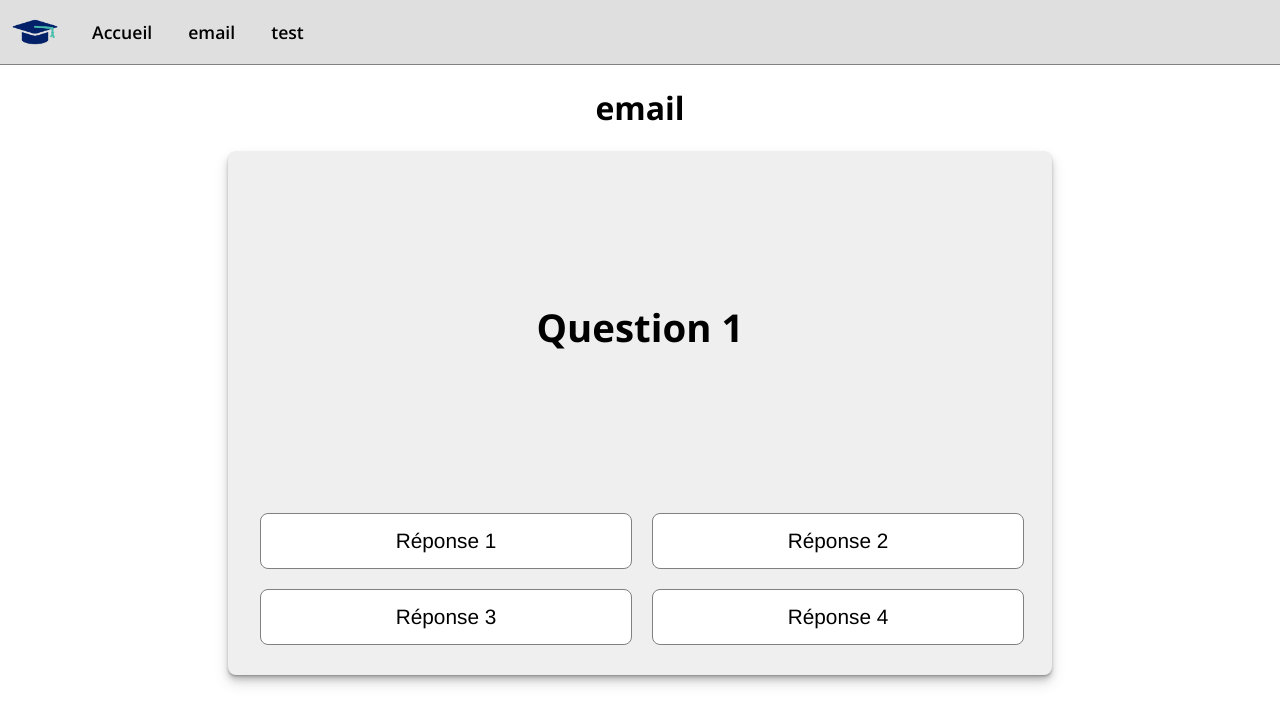
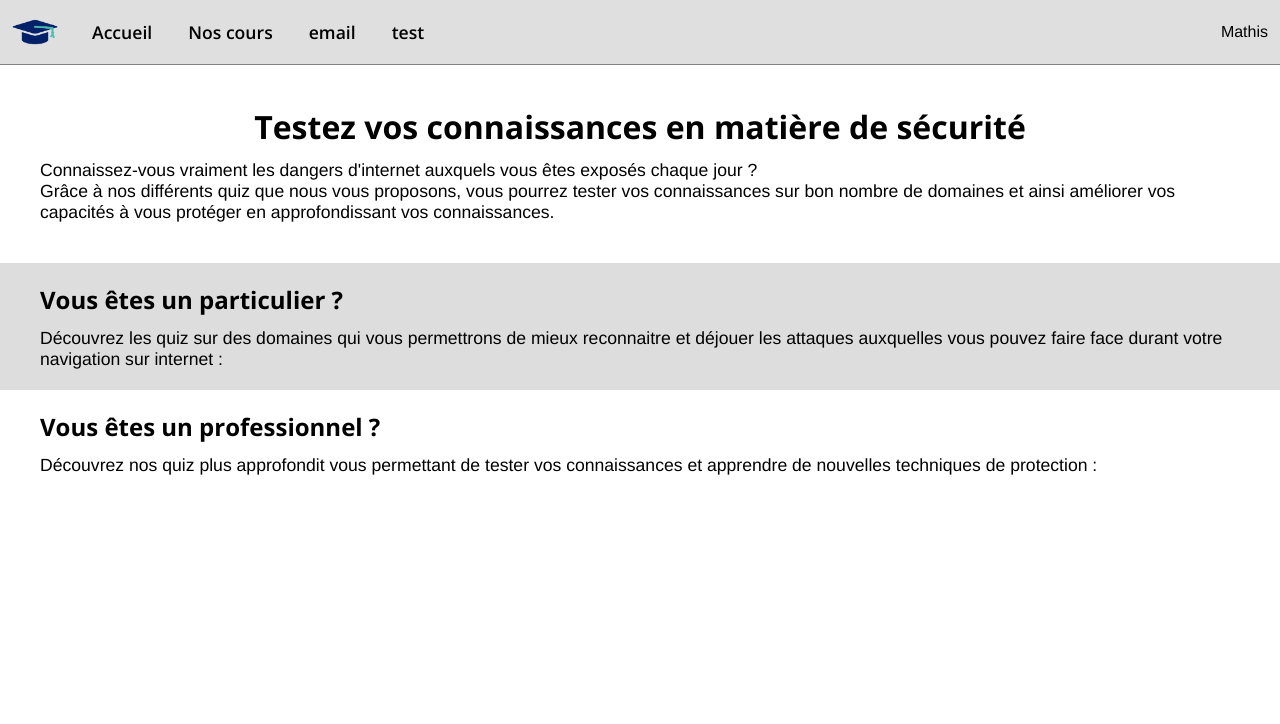
Before and after one commit to coulibib/cybersecurity, a Vue app: page /#/survey/0/0 in a window 1280 px wide. Shown: the top 724 px of the page. Built offline with nearby package versions, Linux system fonts and the light colour scheme.

Commit message:
Improve home and navbar

```diff
--- /dev/null
+++ b/src/assets/accounts.json
@@ -0,0 +1,7 @@
+[
+  {
+    "name": "Mathis",
+    "email": "mathis.sema@gmail.com",
+    "password": "123"
+  }
+]
--- a/src/components/navbar.vue
+++ b/src/components/navbar.vue
@@ -1,8 +1,9 @@
 <template>
   <div id="navbar">
     <header>
+      <div>
         <!-- Logo -->
-      <a href="/" @click.prevent="$router.go('/')" id="logo">
+        <a href="/" id="logo">
           <img alt="Logo" src="@/assets/logo.png">
         </a>
         <!-- Links for Phone -->
@@ -14,9 +15,14 @@
         </a>
         <!-- Links for PC -->
         <nav>
-        <router-link to="/">Accueil</router-link>
-        <router-link v-for="i in Categories.length" :key="i" :to="'/survey/' + (i-1) + '/0'">{{ Categories[i-1] }}</router-link>
+          <a href="/">Accueil</a>
+          <a href="#">Nos cours</a>
+          <a v-for="i in Categories.length" :key="i" :href="'/survey/' + (i-1) + '/0'">{{ Categories[i-1] }}</a>
         </nav>
+      </div>
+      <div>
+        <a href="/">{{ Accounts[0]['name'] }}</a>
+      </div>
     </header>
   </div>
 </template>
@@ -27,7 +33,7 @@ import {mapState} from "vuex";
 export default {
   name: "navbar",
   computed: {
-    ...mapState(['Categories'])
+    ...mapState(['Categories', 'Accounts'])
   }
 }
 </script>
@@ -51,6 +57,18 @@ export default {
   display: flex;
   flex-flow: row nowrap;
   align-items: center;
+  justify-content: space-between;
+}
+
+#navbar header div:first-of-type {
+  display: flex;
+  flex-flow: row nowrap;
+  align-items: center;
+}
+
+#navbar header div:last-of-type a {
+  color: var(--primary-text);
+  text-decoration: none;
 }
 
 #logo, #logo * {
--- a/src/router/index.js
+++ b/src/router/index.js
@@ -1,4 +1,4 @@
-import { createRouter, createWebHashHistory } from 'vue-router'
+import {createRouter, createWebHistory} from 'vue-router'
 import Home from '../views/Home.vue'
 import Survey from '../views/Survey.vue'
 
@@ -8,7 +8,22 @@ const routes = [
 ]
 
 const router = createRouter({
-  history: createWebHashHistory(),
+  history: createWebHistory(process.env.BASE_URL),
+  scrollBehavior(to, from, SavedPosition) {
+    if (to.hash) {
+      let id = window.location.href.split("#")[1];
+      if (id.length) {
+        let yOffset = -64;
+        let element = document.getElementById(id);
+        let y = element.getBoundingClientRect().top + window.pageYOffset + yOffset;
+        window.scrollTo({ top: y, behavior: 'smooth' })
+      }
+    } else if (SavedPosition) {
+      return SavedPosition;
+    } else {
+      window.scrollTo({ top: 0, behavior: 'smooth' })
+    }
+  },
   routes
 })
 
--- a/src/store/index.js
+++ b/src/store/index.js
@@ -1,5 +1,6 @@
 import { createStore } from 'vuex'
 import dataset from '../assets/dataset.json'
+import accounts from '../assets/accounts.json'
 
 let categories = []
 for (const data of dataset) {
@@ -9,6 +10,7 @@ for (const data of dataset) {
 export default createStore({
   state: {
     Dataset: dataset,
-    Categories: categories
+    Categories: categories,
+    Accounts: accounts
   }
 })
--- a/src/views/Home.vue
+++ b/src/views/Home.vue
@@ -1,5 +1,5 @@
 <template>
-  <article class="home">
+  <article>
     <section>
       <h1>
         Testez vos connaissances en matière de sécurité
@@ -9,6 +9,9 @@
         Grâce à nos différents quiz que nous vous proposons, vous pourrez tester vos connaissances sur bon nombre de domaines et ainsi améliorer vos capacités à vous protéger en approfondissant vos connaissances.
       </p>
     </section>
+  </article>
+
+  <article>
     <section>
       <h2>
         Vous êtes un particulier ?
@@ -17,6 +20,9 @@
         Découvrez les quiz sur des domaines qui vous permettrons de mieux reconnaitre et déjouer les attaques auxquelles vous pouvez faire face durant votre navigation sur internet :
       </p>
     </section>
+  </article>
+
+  <article>
     <section>
       <h2>
         Vous êtes un professionnel ?
@@ -33,3 +39,37 @@ export default {
   name: 'Home',
 }
 </script>
+
+<style scoped>
+article {
+  padding: 20px 12px;
+}
+
+article:nth-of-type(1) {
+  margin: 20px 0;
+}
+
+article:nth-of-type(2) {
+  background-color: #DDDDDD;
+}
+
+section {
+  margin: 0 auto;
+  max-width: 1200px;
+}
+
+h1 {
+  margin: 0 0 12px;
+  text-align: center;
+  font-size: 2em;
+}
+
+h2 {
+  margin: 0 0 12px;
+}
+
+p {
+  margin: 0;
+  font-size: 1.1em;
+}
+</style>
```
Lines whose indentation alone changed are shown as unchanged.
